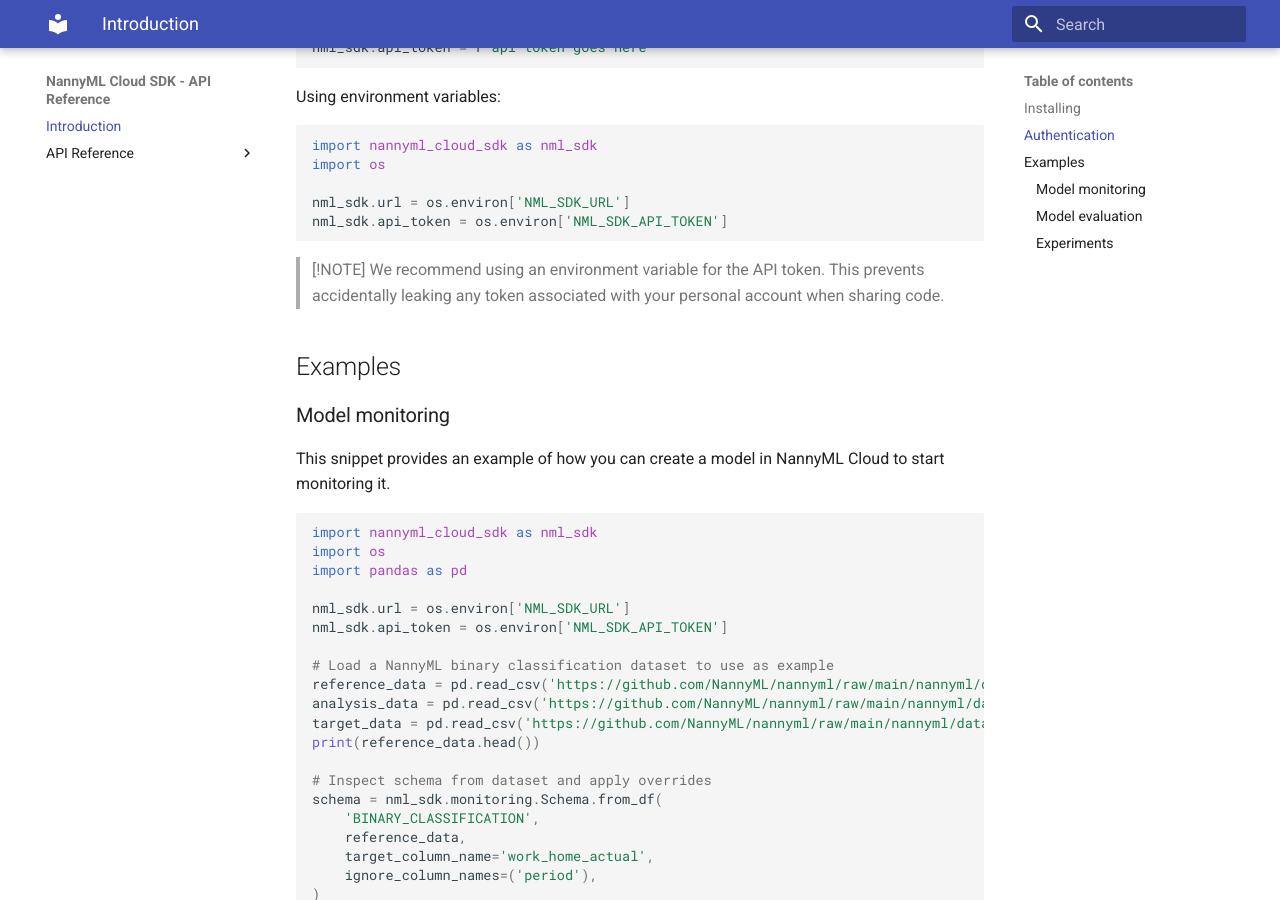
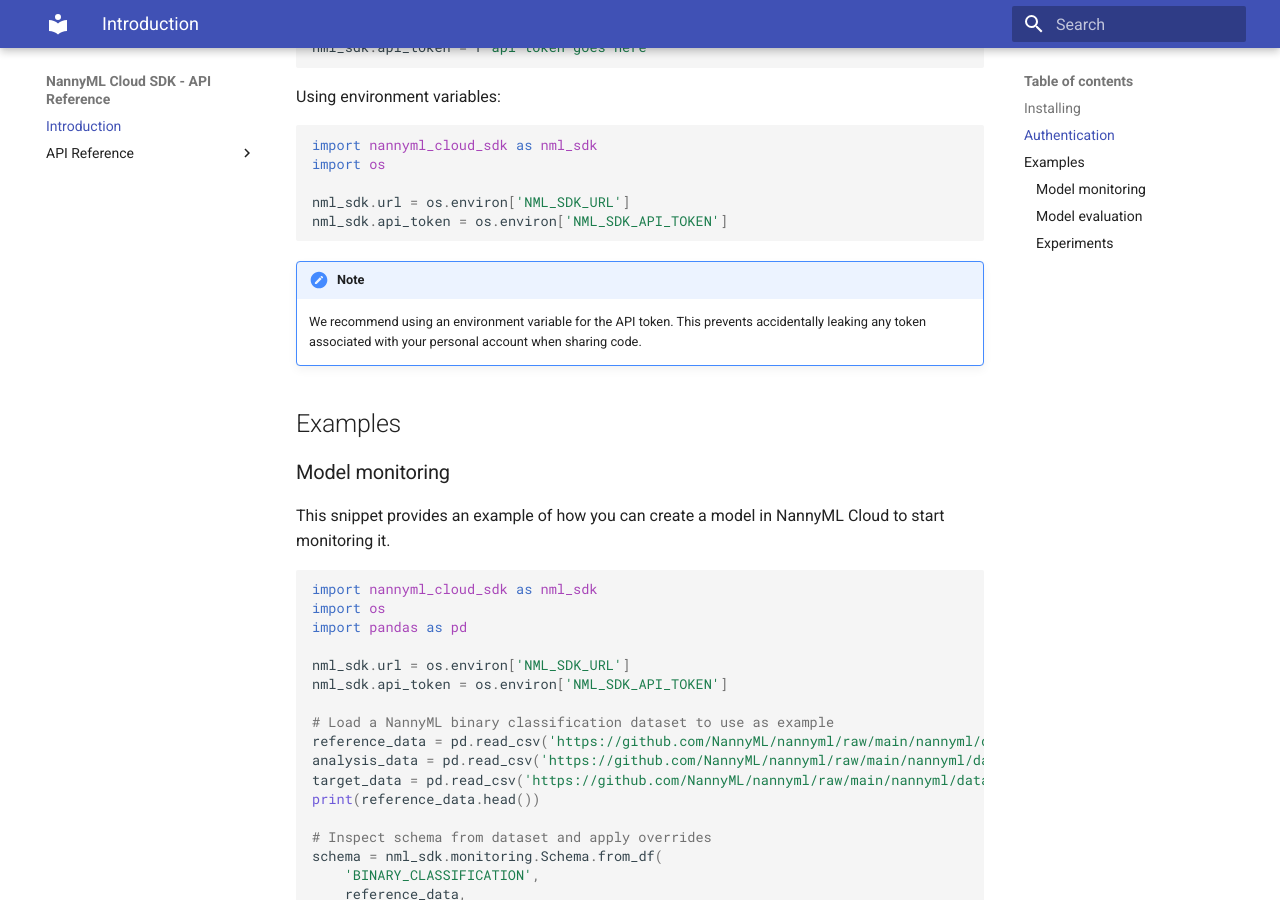
Before and after one commit to NannyML/nannyml-cloud-sdk, an MkDocs documentation site: the page built from docs/index.md, in a window 1280 px wide and 900 px high, scrolled down 722 px. Built offline with MkDocs 1.6.1 and Material for MkDocs 9.7.7, drawn with Linux system fonts in a browser that asks for light colours.

````diff
--- a/docs/index.md
+++ b/docs/index.md
@@ -35,8 +35,8 @@ nml_sdk.url = os.environ['NML_SDK_URL']
 nml_sdk.api_token = os.environ['NML_SDK_API_TOKEN']
 ```
 
-> [!NOTE]
-> We recommend using an environment variable for the API token. This prevents accidentally leaking any token associated with your personal account when sharing code.
+!!! note
+    We recommend using an environment variable for the API token. This prevents accidentally leaking any token associated with your personal account when sharing code.
 
 ## Examples
 
````
